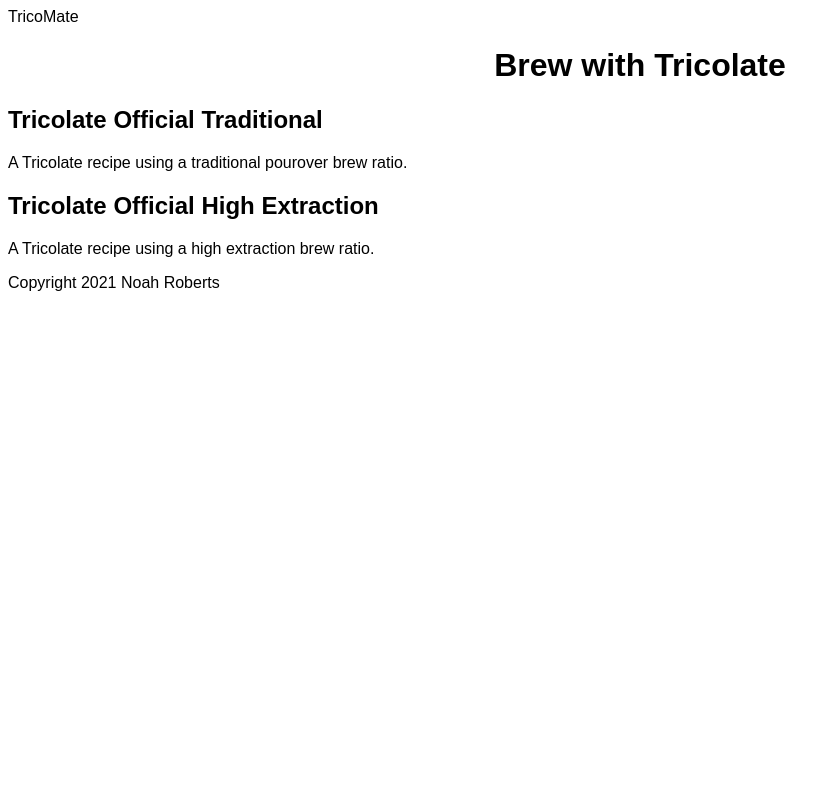
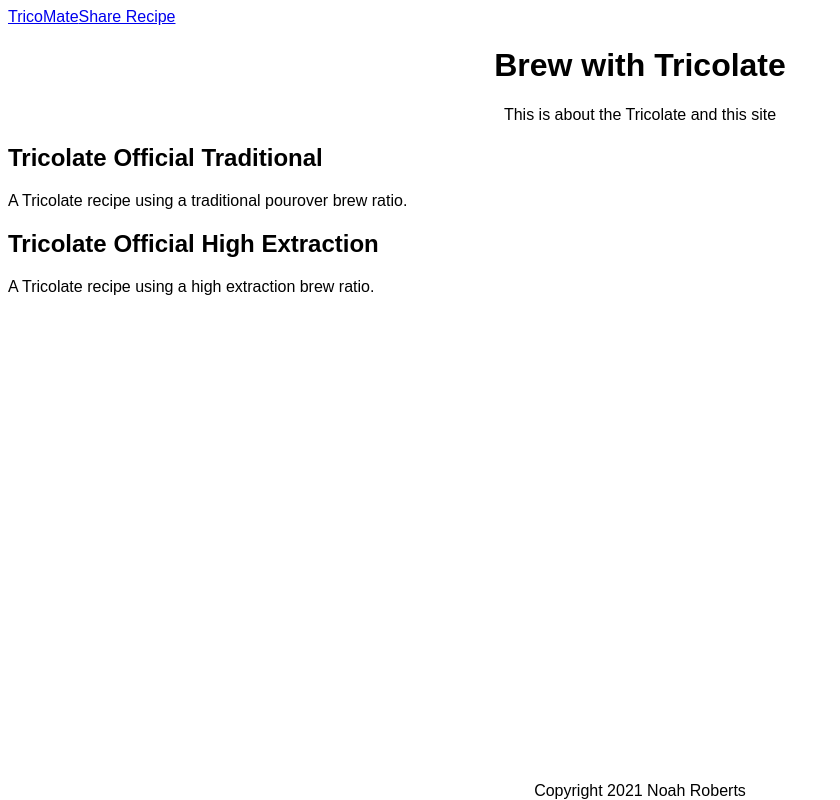
Before and after one commit to noahthedev/tricolate-client, a React (Create React App) app: page / in a window 1280 px wide. Shown: the whole page, without its empty margins (0-840 px from the left). Built offline with nearby package versions, Linux system fonts and the light colour scheme.

Commit message:
refactored store

```diff
--- a/src/App/App.css
+++ b/src/App/App.css
@@ -6,3 +6,15 @@
 h1 {
   text-align: center;
 }
+
+.intro {
+  text-align: center;
+}
+
+footer {
+  position: fixed;
+  left: 0;
+  bottom: 0;
+  width: 100%;
+  text-align: center;
+}
--- a/src/App/App.js
+++ b/src/App/App.js
@@ -1,6 +1,8 @@
 import React from 'react'
 import NavBar from '../NavBar/NavBar'
-import RecipeList from '../RecipeList/RecipeList'
+import Home from '../Home/Home'
+import CreateRecipe from '../CreateRecipe/CreateRecipe'
+import { Route, Link } from 'react-router-dom'
 import './App.css'
 
 export default class App extends React.Component {
@@ -9,8 +11,8 @@
     return (
       <div className="App">
         <NavBar/>
-        <h1>Brew with Tricolate</h1>
-        <RecipeList/>
+        <Route exact path="/" component={Home}/>
+        <Route path="/createrecipe" component={CreateRecipe} />
         <footer>Copyright 2021 Noah Roberts</footer>
       </div>
     )
--- a/src/CreateRecipe/CreateRecipe.js
+++ b/src/CreateRecipe/CreateRecipe.js
@@ -0,0 +1,11 @@
+import React from 'react'
+
+export default class CreateRecipe extends React.Component {
+  render() {
+    return (
+      <div>
+        create recipe
+      </div>
+    )
+  }
+}
--- /dev/null
+++ b/src/Home/Home.js
@@ -0,0 +1,16 @@
+import React from 'react'
+import RecipeList from '../RecipeList/RecipeList'
+
+export default class Home extends React.Component {
+  render() {
+    return (
+      <>
+        <h1>Brew with Tricolate</h1>
+        <p className="intro">
+          This is about the Tricolate and this site
+        </p>
+        <RecipeList/>
+      </>
+    )
+  }
+}
--- a/src/NavBar/NavBar.js
+++ b/src/NavBar/NavBar.js
@@ -1,7 +1,13 @@
 import React from 'react';
+import { Link } from 'react-router-dom';
 
-export default function NavBar() {
-  return (
-  <nav>TricoMate</nav>
-  )
+export default class NavBar extends React.Component {
+  render() {
+    return (
+    <nav>
+      <Link to='/'>TricoMate</Link>
+      <Link to='/createrecipe'>Share Recipe</Link>
+    </nav>
+    )
+  }
 }
--- a/src/Recipe/Recipe.js
+++ b/src/Recipe/Recipe.js
@@ -5,7 +5,7 @@
     return (
       <>
         <h2>{this.props.name}</h2>
-        <p>{this.props.recipes[this.props.name].abstract}</p>
+        <p>{this.props.abstract}</p>
       </>
     )
   }
--- a/src/RecipeList/RecipeList.js
+++ b/src/RecipeList/RecipeList.js
@@ -4,12 +4,11 @@
 
 export default class RecipeList extends React.Component {
   render() {
-    const recipes = Object.keys(RECIPES).map((name, idx) => {
+    const recipes = Object.keys(RECIPES).map((idx) => {
       return (
         <Recipe
-          name={name}
-          recipes={RECIPES}
-
+          name={RECIPES[idx].title}
+          abstract={RECIPES[idx].abstract}
         />
       )
     })
--- a/src/store.js
+++ b/src/store.js
@@ -1,24 +1,20 @@
-const RECIPES = {
-  "Tricolate Official Traditional":
+const RECIPES = [
     {
+      title: 'Tricolate Official Traditional',
       abstract: 'A Tricolate recipe using a traditional pourover brew ratio.',
       coffee: '15',
       grind: 'medium coarse',
       water: '250',
-      step1: 'Pour 35g of water, pick up and swirl the brewer. Allow to bloom for 35 seconds.',
-      step2: 'Pour the remaining water and swirl again. Your total brew should be between 03:00-04:00 minutes.'
-    }
-  ,
-  "Tricolate Official High Extraction":
+      method: 'Pour 35g of water, pick up and swirl the brewer. Allow to bloom for 35 seconds. Pour the remaining water and swirl again. Your total brew should be between 03:00-04:00 minutes.'
+    },
     {
+      title: 'Tricolate Official High Extraction',
       abstract: 'A Tricolate recipe using a high extraction brew ratio.',
       coffee: '10',
       grind: 'fine',
       water: '220',
-      step1: 'Pour 25g of water, pick up and swirl the brewer. Allow to bloom for 35 seconds.',
-      step2: 'Pour the remaining water, at 1:30 minutes into the brew swirl again. Your total brew should be between 05:30-06:30 minutes.'
+      method: 'Pour 25g of water, pick up and swirl the brewer. Allow to bloom for 35 seconds. Pour the remaining water, at 1:30 minutes into the brew swirl again. Your total brew should be between 05:30-06:30 minutes.'
     }
-
-}
+  ]
 
 export default RECIPES;
```
Also changed, not shown: src/RecipePage/RecipePage.js (added, +25 -0 lines), src/Home/Home.css (added), src/RecipeList/RecipeList.css (added), src/RecipePage/RecipePage.css (added).
